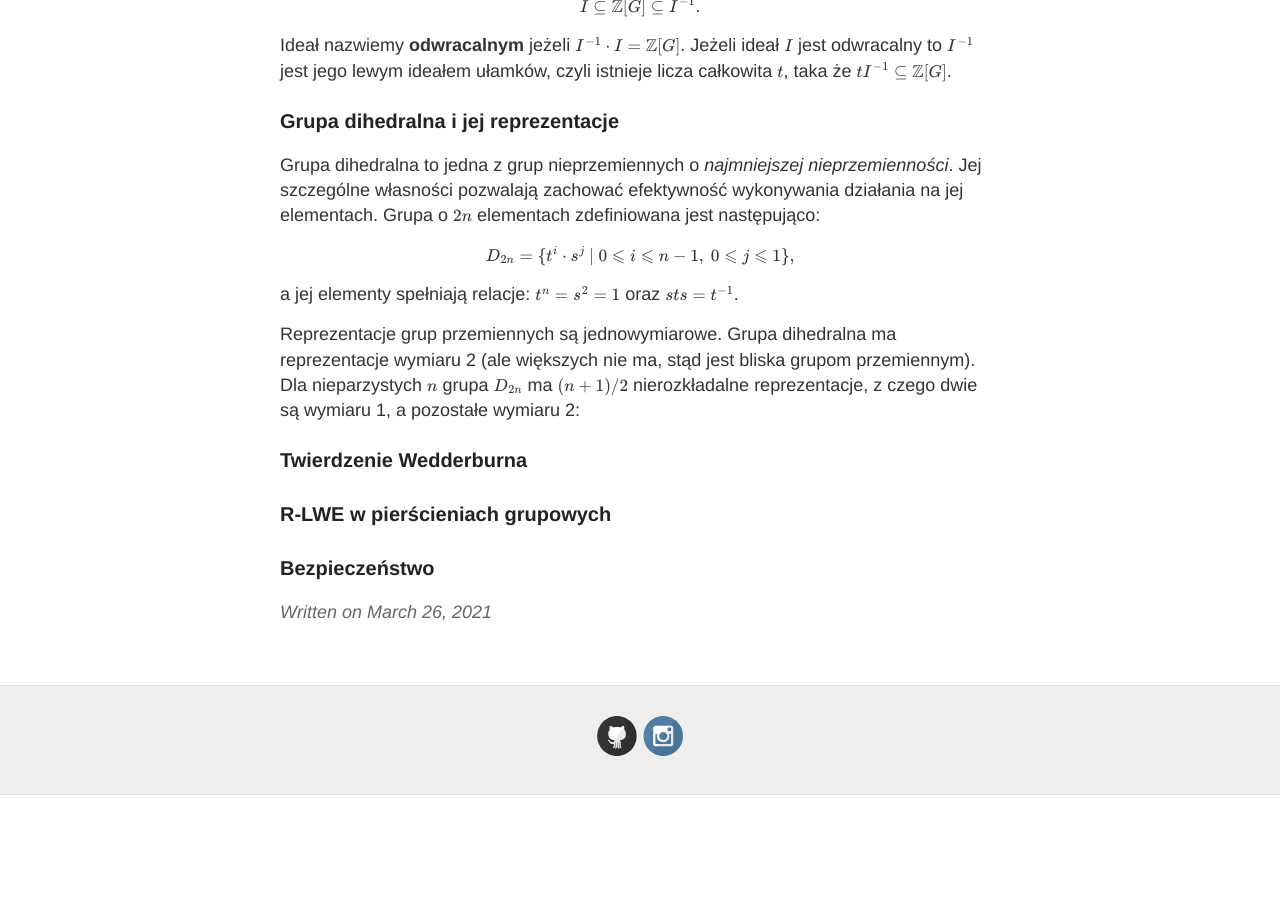
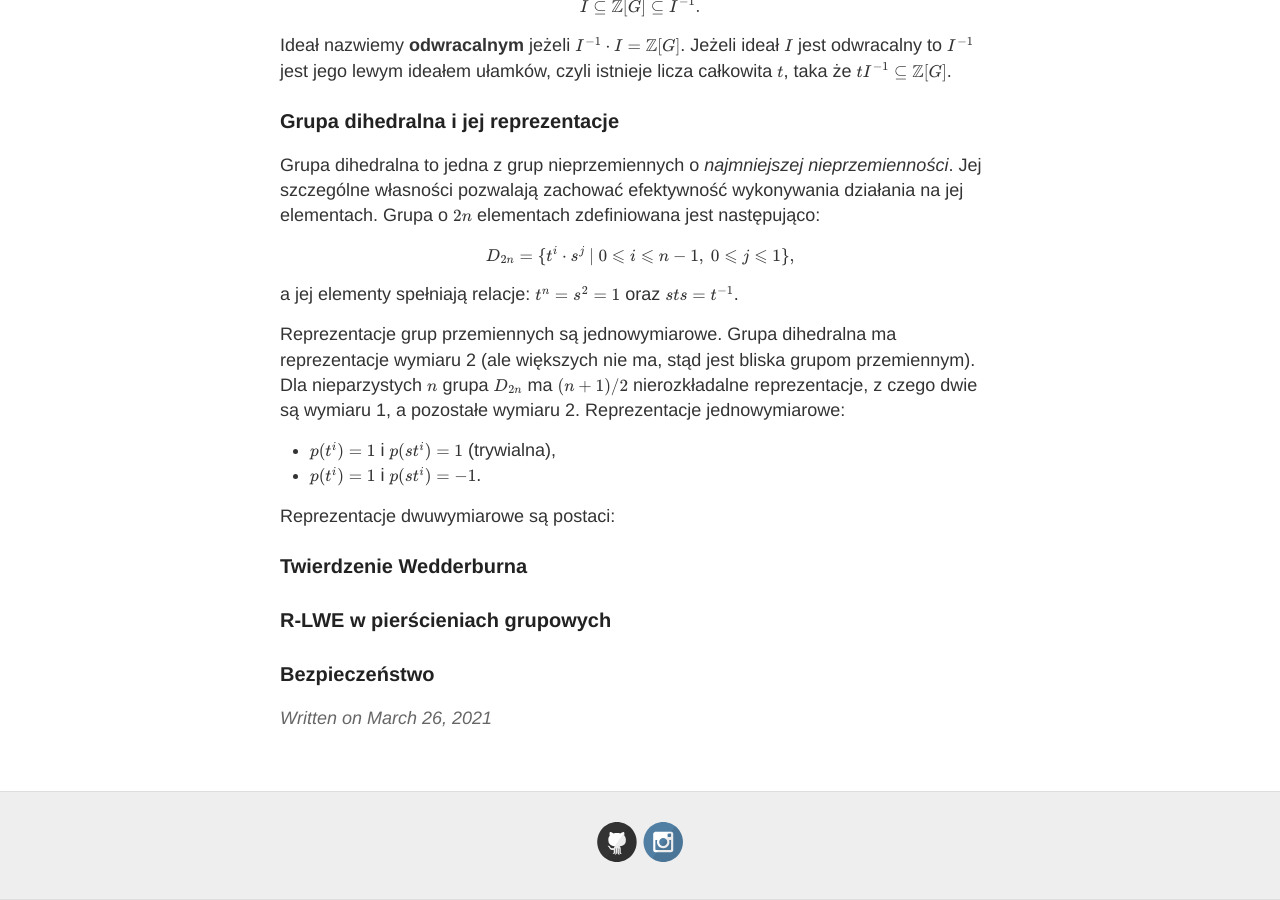
Before and after one commit to keIpie/keIpie.github.io, a Jekyll site: the page built from rg/_posts/2021-3-26-gr_lwe.md, in a window 1280 px wide and 900 px high, scrolled down 1852 px. Built offline with Jekyll 4.4.1, drawn with Linux system fonts in a browser that asks for light colours; formulas are drawn with MathJax 3; before the commit the page ends 2647 px from its top, so only the background shows below that.

Commit message:
gr zanurzenia

```diff
--- a/rg/_posts/2021-3-26-gr_lwe.md
+++ b/rg/_posts/2021-3-26-gr_lwe.md
@@ -81,7 +81,14 @@ a jej elementy spełniają relacje: $t^n = s^2 = 1$ oraz $sts = t^{−1}$.
 
 Reprezentacje grup przemiennych są jednowymiarowe. Grupa dihedralna ma reprezentacje wymiaru 2 (ale większych nie ma,
 stąd jest bliska grupom przemiennym). Dla nieparzystych $n$ grupa $D_{2n}$ ma $(n+1)/2$ nierozkładalne reprezentacje,
-z czego dwie są wymiaru 1, a pozostałe wymiaru 2:
+z czego dwie są wymiaru 1, a pozostałe wymiaru 2. Reprezentacje jednowymiarowe:
+
+- $p(t^i)=1$ i $p(st^i)=1$ (trywialna),
+- $p(t^i)=1$ i $p(st^i)=-1$.
+
+Reprezentacje dwuwymiarowe są postaci:
+
+
 
 
 ### Twierdzenie Wedderburna
```
